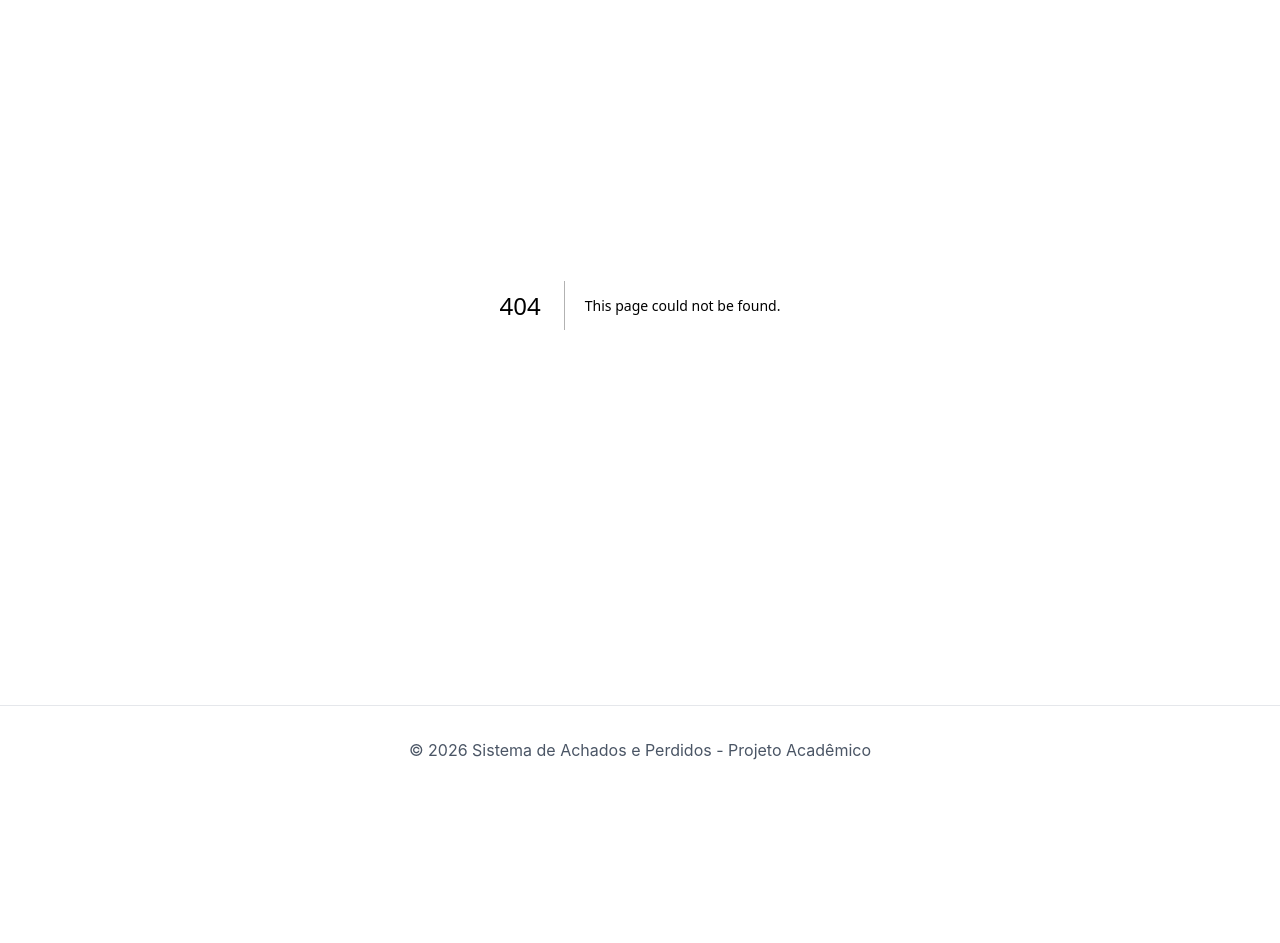
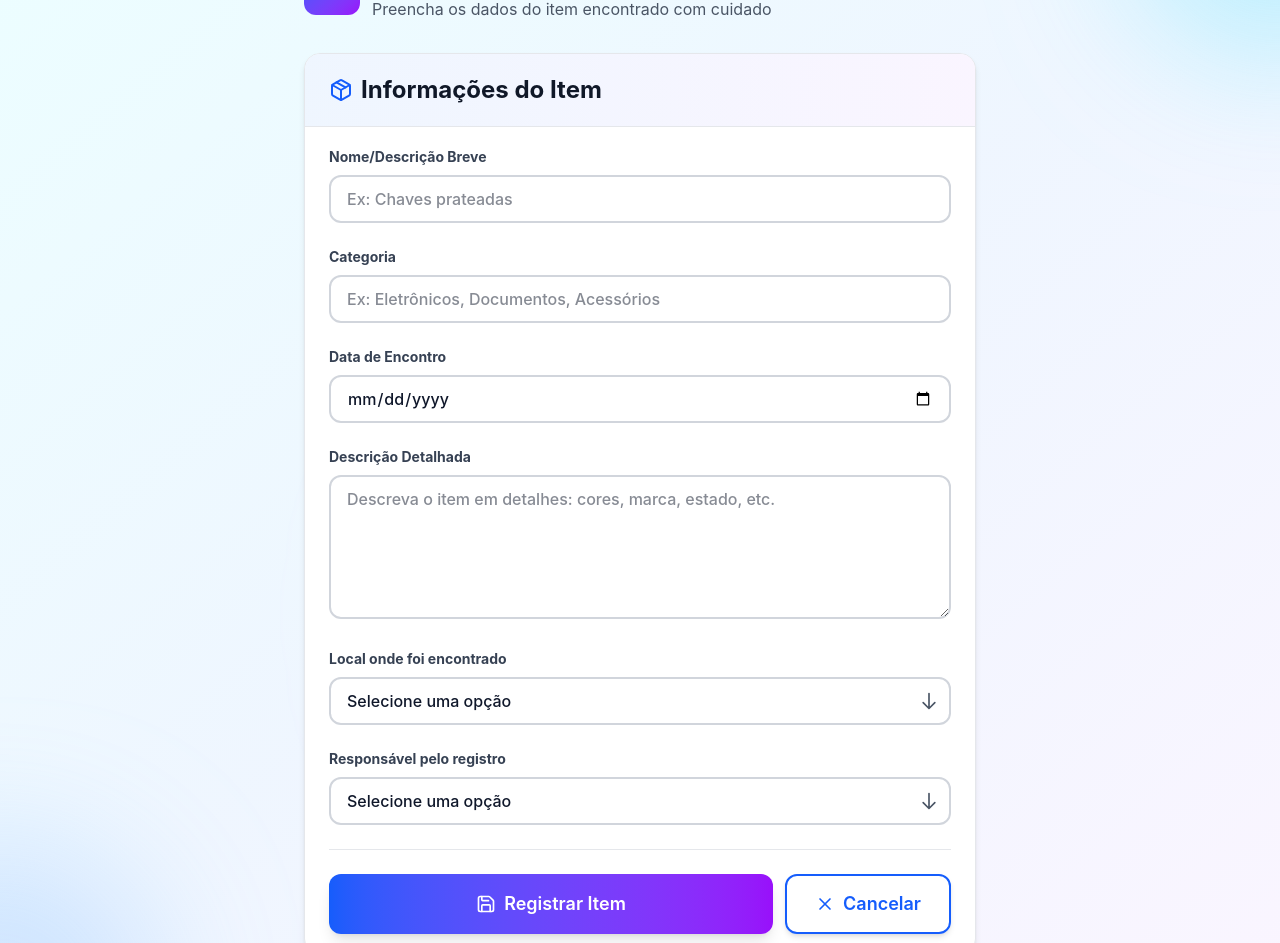
Before and after one commit to impacta-gb/ap2-frontend-next-js-ditko-br, a Next.js app: page /items/new in a window 1280 px wide. Before the commit this address had no page. Shown: the part 160-1103 px from the top of the page. Before the commit the page ends 954 px from the top, so only its background shows below. Built offline with nearby package versions, Linux system fonts and the light colour scheme.

Commit message:
feat: criar página de formulário para criar novo item encontrado

```diff
--- /dev/null
+++ b/app/items/new/page.tsx
@@ -0,0 +1,212 @@
+'use client';
+
+import { useState } from 'react';
+import { useRouter } from 'next/navigation';
+import Link from 'next/link';
+import { Card, CardBody, CardHeader, Button, Input, Textarea, Select, Alert } from '@/src/components';
+import { mockLocais, mockResponsaveis } from '@/src/lib/mockData';
+import { Plus, Save, X, Package } from 'lucide-react';
+
+export default function NewItemPage() {
+  const router = useRouter();
+  const [formData, setFormData] = useState({
+    nome: '',
+    categoria: '',
+    data_encontro: '',
+    descricao: '',
+    local_id: '',
+    responsavel_id: '',
+  });
+  const [errors, setErrors] = useState<Record<string, string>>({});
+  const [submitting, setSubmitting] = useState(false);
+  const [submitSuccess, setSubmitSuccess] = useState(false);
+
+  const handleChange = (e: React.ChangeEvent<HTMLInputElement | HTMLTextAreaElement | HTMLSelectElement>) => {
+    const { name, value } = e.target;
+    setFormData((prev) => ({ ...prev, [name]: value }));
+    if (errors[name]) {
+      setErrors((prev) => {
+        const newErrors = { ...prev };
+        delete newErrors[name];
+        return newErrors;
+      });
+    }
+  };
+
+  const validateForm = (): boolean => {
+    const newErrors: Record<string, string> = {};
+
+    if (!formData.nome.trim()) newErrors.nome = 'Nome é obrigatório';
+    if (!formData.categoria.trim()) newErrors.categoria = 'Categoria é obrigatória';
+    if (!formData.data_encontro) newErrors.data_encontro = 'Data de encontro é obrigatória';
+    if (!formData.descricao.trim()) newErrors.descricao = 'Descrição é obrigatória';
+    if (!formData.local_id) newErrors.local_id = 'Local é obrigatório';
+    if (!formData.responsavel_id) newErrors.responsavel_id = 'Responsável é obrigatório';
+
+    setErrors(newErrors);
+    return Object.keys(newErrors).length === 0;
+  };
+
+  const handleSubmit = async (e: React.FormEvent) => {
+    e.preventDefault();
+
+    if (!validateForm()) return;
+
+    setSubmitting(true);
+    // Simular delay de API
+    setTimeout(() => {
+      setSubmitting(false);
+      setSubmitSuccess(true);
+      // Redirecionar após 1.5 segundos
+      setTimeout(() => {
+        router.push('/items');
+      }, 1500);
+    }, 500);
+  };
+
+  const localOptions =
+    mockLocais?.data?.map((local: any) => ({
+      value: local.id,
+      label: `${local.tipo} - ${local.bairro}`,
+    })) || [];
+
+  const responsavelOptions =
+    mockResponsaveis?.data?.map((resp: any) => ({
+      value: resp.id,
+      label: `${resp.nome} (${resp.cargo})`,
+    })) || [];
+
+  return (
+    <div className="min-h-screen bg-gradient-to-br from-cyan-50 via-blue-50 to-purple-50 dark:from-slate-950 dark:via-blue-950 dark:to-purple-950 py-12 px-4 sm:px-6 lg:px-8 relative overflow-hidden">
+      {/* Animated background blobs */}
+      <div className="absolute inset-0 overflow-hidden pointer-events-none">
+        <div className="absolute -top-40 -right-40 w-80 h-80 bg-cyan-300 rounded-full mix-blend-multiply filter blur-3xl opacity-20 animate-pulse"></div>
+        <div className="absolute -bottom-40 -left-40 w-80 h-80 bg-blue-300 rounded-full mix-blend-multiply filter blur-3xl opacity-20 animate-pulse" style={{ animationDelay: '2s' }}></div>
+        <div className="absolute top-1/2 left-1/3 w-80 h-80 bg-purple-300 rounded-full mix-blend-multiply filter blur-3xl opacity-20 animate-pulse" style={{ animationDelay: '4s' }}></div>
+      </div>
+      <div className="max-w-2xl mx-auto relative z-10">
+        {/* Header */}
+        <div className="mb-8">
+          <div className="flex items-center gap-3 mb-4">
+            <div className="p-3 bg-gradient-to-br from-blue-600 to-purple-600 rounded-xl">
+              <Plus size={32} className="text-white" />
+            </div>
+            <div>
+              <h1 className="text-4xl font-bold bg-gradient-to-r from-blue-600 to-purple-600 bg-clip-text text-transparent dark:from-blue-400 dark:to-purple-400 mb-1">
+                Registrar Novo Item
+              </h1>
+              <p className="text-gray-600 dark:text-gray-400">
+                Preencha os dados do item encontrado com cuidado
+              </p>
+            </div>
+          </div>
+        </div>
+
+        {/* Error/Success Alert */}
+        {submitSuccess && (
+          <Alert
+            type="success"
+            title="Sucesso!"
+            message="Item registrado com sucesso. Redirecionando..."
+            closeable={false}
+          />
+        )}
+
+        {/* Form */}
+        <Card className="shadow-2xl">
+          <CardHeader>
+            <div className="flex items-center gap-2">
+              <Package size={24} className="text-blue-600 dark:text-blue-400" />
+              <h2 className="text-2xl font-bold text-gray-900 dark:text-white">Informações do Item</h2>
+            </div>
+          </CardHeader>
+          <CardBody>
+            <form onSubmit={handleSubmit} className="space-y-6">
+              {/* Nome */}
+              <Input
+                label="Nome/Descrição Breve"
+                name="nome"
+                value={formData.nome}
+                onChange={handleChange}
+                error={errors.nome}
+                placeholder="Ex: Chaves prateadas"
+              />
+
+              {/* Categoria */}
+              <Input
+                label="Categoria"
+                name="categoria"
+                value={formData.categoria}
+                onChange={handleChange}
+                error={errors.categoria}
+                placeholder="Ex: Eletrônicos, Documentos, Acessórios"
+              />
+
+              {/* Data de Encontro */}
+              <Input
+                label="Data de Encontro"
+                name="data_encontro"
+                type="date"
+                value={formData.data_encontro}
+                onChange={handleChange}
+                error={errors.data_encontro}
+              />
+
+              {/* Descrição */}
+              <Textarea
+                label="Descrição Detalhada"
+                name="descricao"
+                value={formData.descricao}
+                onChange={handleChange}
+                error={errors.descricao}
+                placeholder="Descreva o item em detalhes: cores, marca, estado, etc."
+                rows={5}
+              />
+
+              {/* Local */}
+              <Select
+                label="Local onde foi encontrado"
+                name="local_id"
+                value={formData.local_id}
+                onChange={handleChange}
+                error={errors.local_id}
+                options={localOptions}
+              />
+
+              {/* Responsável */}
+              <Select
+                label="Responsável pelo registro"
+                name="responsavel_id"
+                value={formData.responsavel_id}
+                onChange={handleChange}
+                error={errors.responsavel_id}
+                options={responsavelOptions}
+              />
+
+              {/* Actions */}
+              <div className="flex flex-col sm:flex-row gap-3 pt-6 border-t border-gray-200 dark:border-gray-700">
+                <Button
+                  type="submit"
+                  variant="primary"
+                  size="lg"
+                  fullWidth
+                  loading={submitting}
+                  disabled={submitting}
+                >
+                  <Save size={20} />
+                  {submitting ? 'Salvando...' : 'Registrar Item'}
+                </Button>
+                <Link href="/items" className="w-full sm:w-auto">
+                  <Button variant="outline" size="lg" fullWidth>
+                    <X size={20} />
+                    Cancelar
+                  </Button>
+                </Link>
+              </div>
+            </form>
+          </CardBody>
+        </Card>
+      </div>
+    </div>
+  );
+}
```
